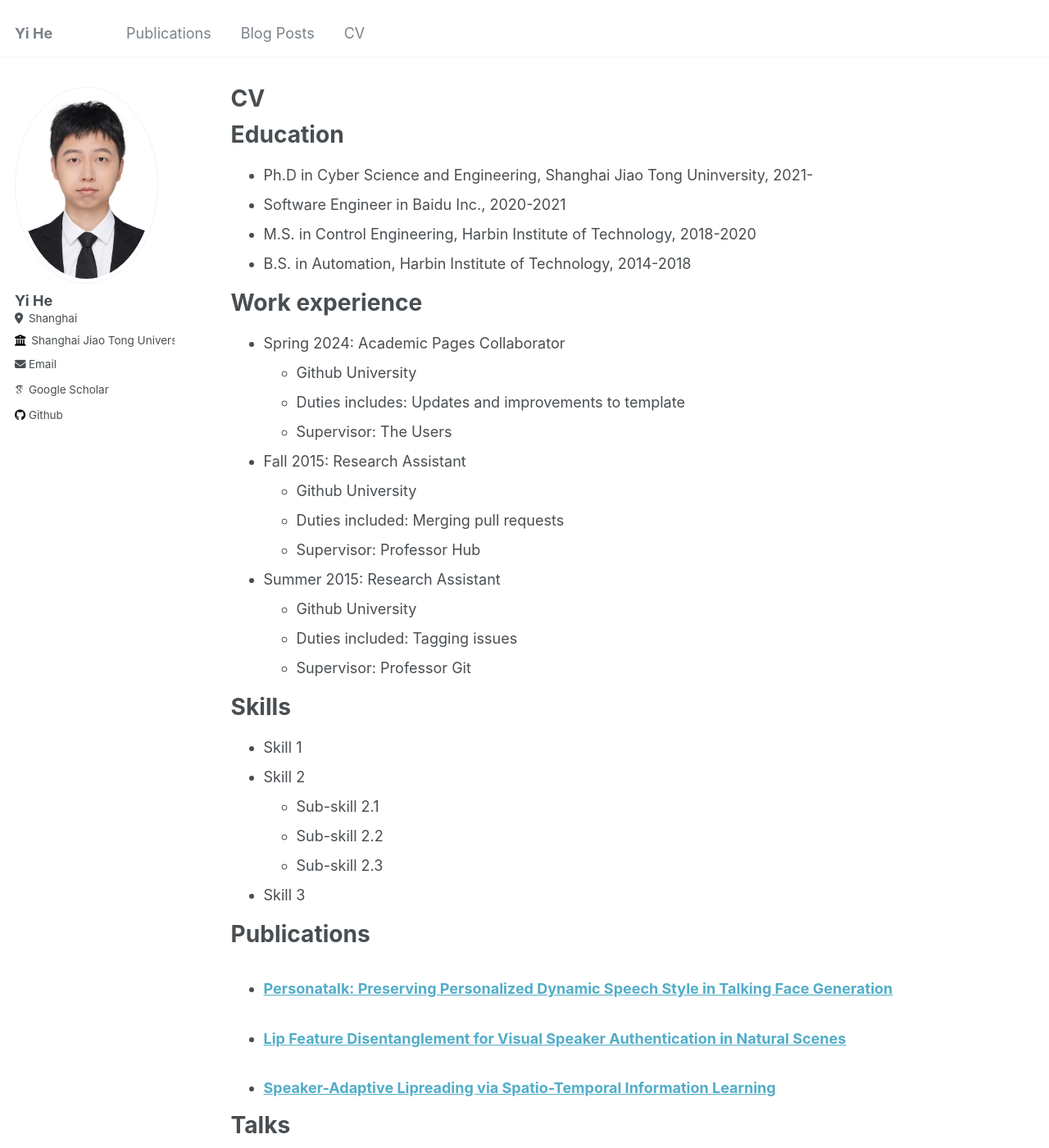
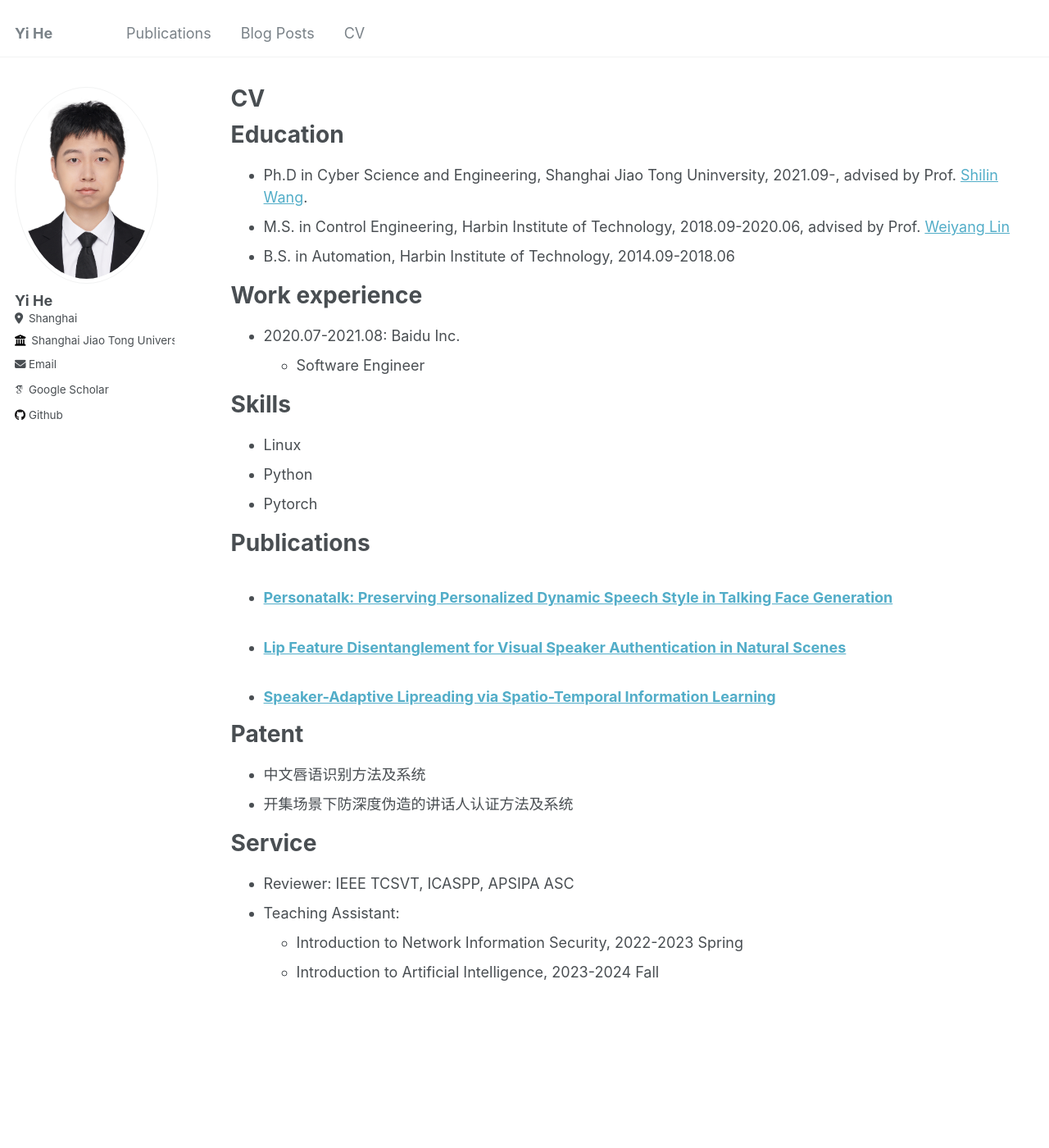
Before and after one commit to heyi0616/heyi0616.github.io, a Jekyll site: the page built from _pages/cv.md, in a window 1280 px wide and 1400 px high. Shown: the whole window at 82% size. Built offline with Jekyll 4.4.1, drawn with Linux system fonts in a browser that asks for light colours; some web fonts are replaced; some of the changed text lies outside the part shown.

Commit message:
Update cv.md

```diff
--- a/_pages/cv.md
+++ b/_pages/cv.md
@@ -11,36 +11,20 @@ redirect_from:
 
 Education
 ======
-* Ph.D in Cyber Science and Engineering, Shanghai Jiao Tong Uninversity, 2021-
-* Software Engineer in Baidu Inc., 2020-2021
-* M.S. in Control Engineering, Harbin Institute of Technology, 2018-2020
-* B.S. in Automation, Harbin Institute of Technology, 2014-2018
+* Ph.D in Cyber Science and Engineering, Shanghai Jiao Tong Uninversity, 2021.09-, advised by Prof. [Shilin Wang](https://infosec.sjtu.edu.cn/DirectoryDetail.aspx?id=122).
+* M.S. in Control Engineering, Harbin Institute of Technology, 2018.09-2020.06, advised by Prof. [Weiyang Lin](https://homepage.hit.edu.cn/linweiyang)
+* B.S. in Automation, Harbin Institute of Technology, 2014.09-2018.06
 
 Work experience
 ======
-* Spring 2024: Academic Pages Collaborator
-  * Github University
-  * Duties includes: Updates and improvements to template
-  * Supervisor: The Users
-
-* Fall 2015: Research Assistant
-  * Github University
-  * Duties included: Merging pull requests
-  * Supervisor: Professor Hub
-
-* Summer 2015: Research Assistant
-  * Github University
-  * Duties included: Tagging issues
-  * Supervisor: Professor Git
+* 2020.07-2021.08: Baidu Inc.
+  * Software Engineer
 
 Skills
 ======
-* Skill 1
-* Skill 2
-  * Sub-skill 2.1
-  * Sub-skill 2.2
-  * Sub-skill 2.3
-* Skill 3
+* Linux
+* Python
+* Pytorch
 
 Publications
 ======
@@ -48,18 +32,14 @@ Publications
     {% include archive-single-cv.html %}
   {% endfor %}</ul>
 
-Talks
+Patent
 ======
-  <ul>{% for post in site.talks reversed %}
-    {% include archive-single-talk-cv.html  %}
-  {% endfor %}</ul>
+* 中文唇语识别方法及系统
+* 开集场景下防深度伪造的讲话人认证方法及系统
 
-Teaching
+Service
 ======
-  <ul>{% for post in site.teaching reversed %}
-    {% include archive-single-cv.html %}
-  {% endfor %}</ul>
-
-Service and leadership
-======
-* Currently signed in to 43 different slack teams
+* Reviewer: IEEE TCSVT, ICASPP, APSIPA ASC
+* Teaching Assistant:
+  * Introduction to Network Information Security, 2022-2023 Spring
+  * Introduction to Artificial Intelligence, 2023-2024 Fall
```
